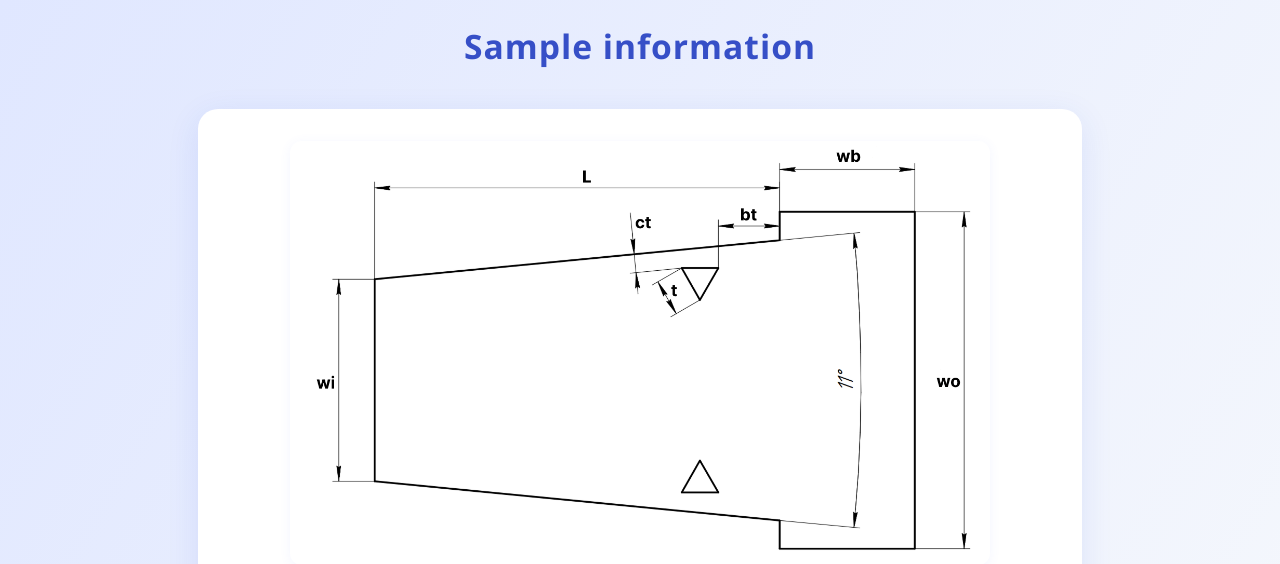
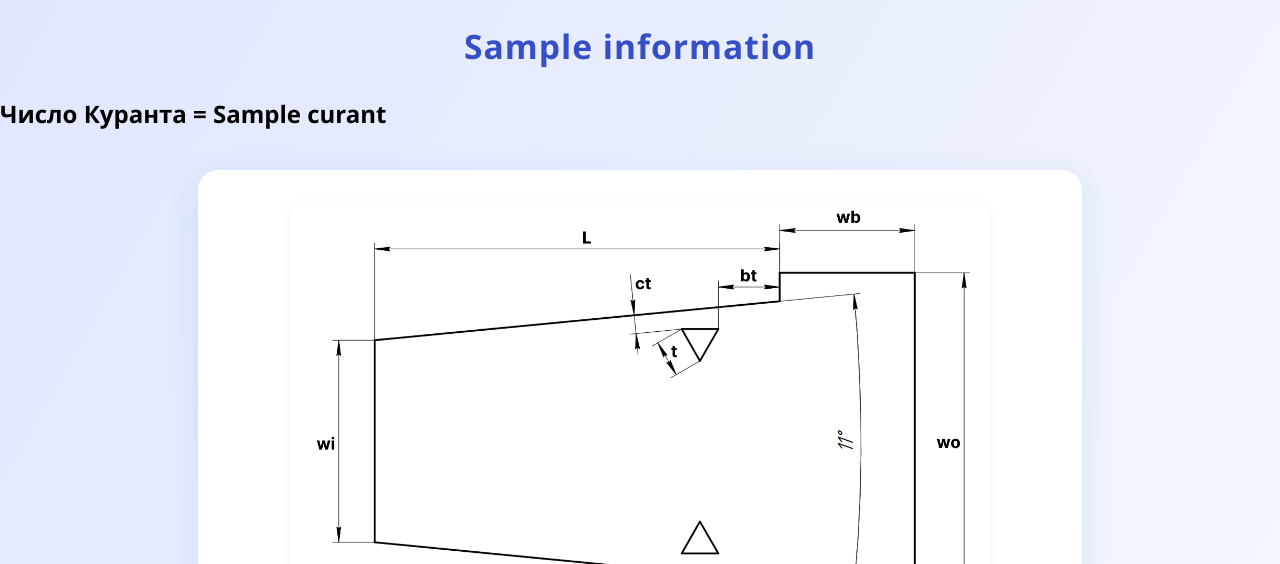
Before and after one commit to vasuy4/openFoam_salome_coursework, a FastAPI app: template templates/index.html in a window 1280 px wide. Shown: the top 564 px of the page. Run offline with FastAPI, Linux system fonts and the light colour scheme; the template is opened without the code that fills it: most values are stand-ins (such as "Sample title", 1, 10 or a date in 2020).

Commit message:
add curant

```diff
--- a/main.py
+++ b/main.py
@@ -66,11 +66,12 @@ async def calculate(
         "endTime": endTime,
         "deltaT": deltaT
     }
-
+    curant = U * deltaT / maxSize
+    print(curant)
     check_answer = check(*result.values())
     return templates.TemplateResponse(
         "index.html",
-        {"request": request, "information": check_answer[1], "is_correct": check_answer[0]}
+        {"request": request, "information": check_answer[1], "is_correct": check_answer[0], "curant": curant}
     )
 
 if __name__ == '__main__':
--- a/templates/index.html
+++ b/templates/index.html
@@ -6,6 +6,7 @@
 </head>
 <body>
     <h1 id="information">{{ information }}</h1>
+    <h2 id="curant">Число Куранта = {{ curant }}</h2>
 
     <div class="container">
         {% if is_correct %}
```
